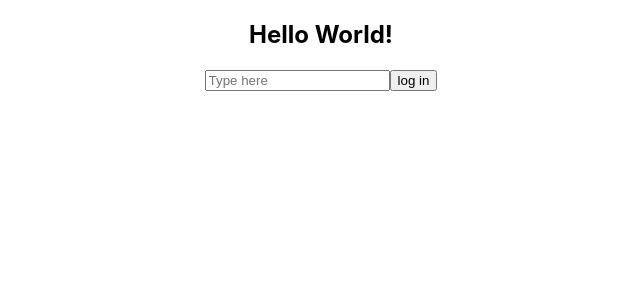
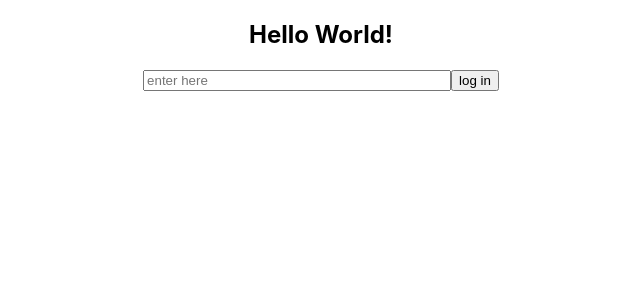
Before and after one commit to Grimdvl/react-test, a React (Create React App) app: page / in a window 1280 px wide. Shown: the top 300 px of the page, without its empty margins (319-959 px from the left). Built offline with nearby package versions, Linux system fonts and the light colour scheme.

Commit message:
6 lesson done

```diff
--- a/src/App.js
+++ b/src/App.js
@@ -1,11 +1,29 @@
+import {Component} from 'react';
 import './App.css';
 
 const Header = () => {
 	return <h2>Hello World!</h2>;
 };
 
-const Field = () => {
-	return <input placeholder='Type here' type="text" />;
+// const Field = () => {
+// 	const holder = 'enter here';
+// 	const styleField = {
+// 		width: '300px'
+// 	};
+// 	return <input placeholder={holder} type="text" style={styleField}/>;
+// }
+
+class Field extends Component {
+	render() {
+		const holder = 'enter here';
+		const styleField = {
+			width: '300px'
+		};
+		return <input
+				placeholder={holder}
+				type="text"
+				style={styleField}/>;
+	}
 }
 
 function Btn() {
@@ -28,4 +46,5 @@ function App() {
 	);
 }
 
+export {Header};
 export default App;
--- a/src/index.js
+++ b/src/index.js
@@ -1,7 +1,8 @@
-import React from 'react';
+import React, {StrictMode} from 'react';
 import ReactDOM from 'react-dom/client';
 import './index.css';
 import App from './App';
+import {Header} from './App';
 
 // const elem = <h2>Hello World!</h2>;
 // const elem = React.createElement('h2', {className: 'greetings'}, 'Hello World!');
@@ -24,6 +25,9 @@ const elem = (
 
 const root = ReactDOM.createRoot(document.getElementById('root'));
 root.render(
-	// elem,
-	<App/>
+		// elem,
+		// <Header/>,
+	<StrictMode>
+		<App/>
+	</StrictMode>
 );
```
